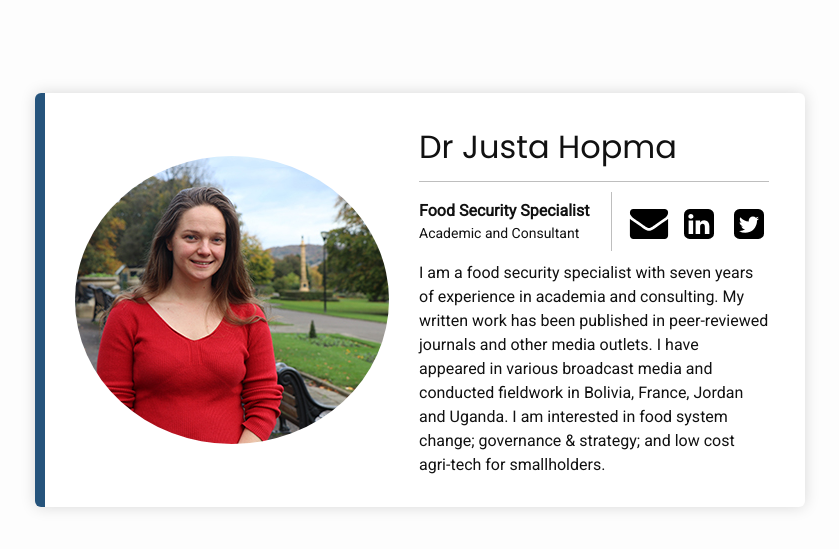
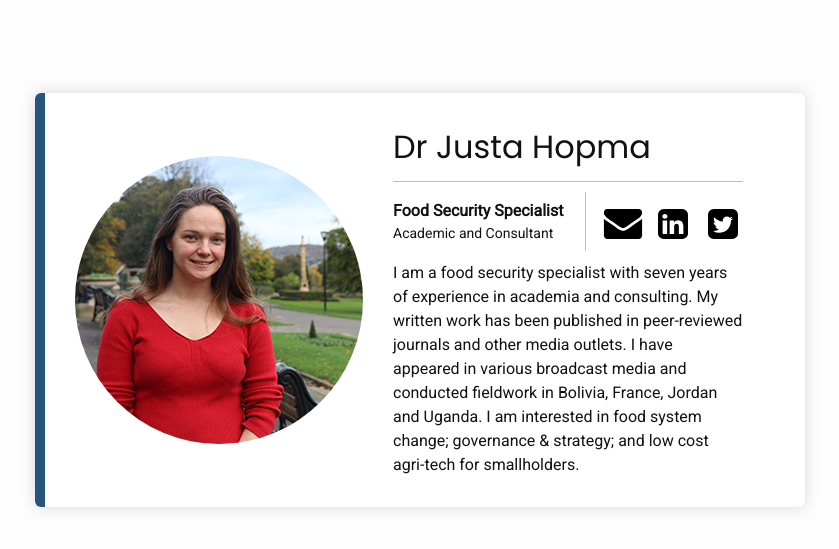
Before and after one commit to justa-hopma/justa-hopma.github.io, a Jekyll site: the page built from index.md, in a window 1280 px wide. Shown: the top 549 px of the page, without its empty margins (220-1059 px from the left). Built offline with Jekyll 4.4.1, drawn with Linux system fonts in a browser that asks for light colours.

Commit message:
Fix: Image size

```diff
--- a/_sass/simple-academic/_style.scss
+++ b/_sass/simple-academic/_style.scss
@@ -143,13 +143,13 @@
 .profile-image {
   border-radius: 50%;
   overflow: hidden;
-  min-height: 9rem;
-  min-width: 9rem;
+  height: 9rem;
+  width: 9rem;
   margin-bottom: 0;
   align-self: center;
   margin-bottom: 25px;
   @media only screen and (min-width: 750px) {
-    min-width: 18rem;
+    width: 18rem;
     height: 18rem;
     margin-bottom: 0;
   }
```
